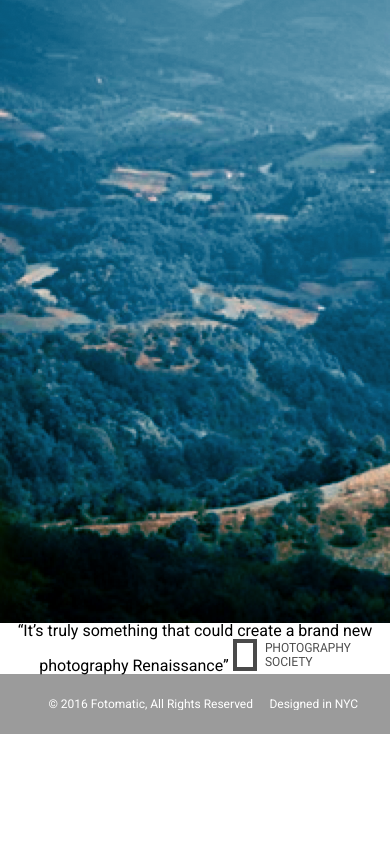
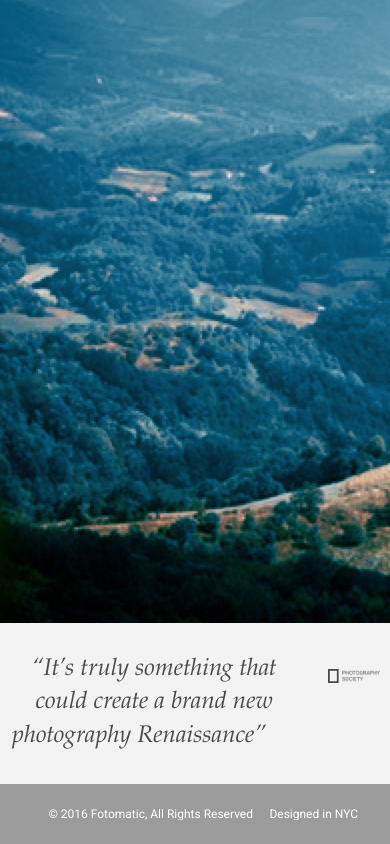
Before and after one commit to lkollanyi/FotoMatic, a plain HTML site: page index.html in a window 390 px wide. Shown: the part 3354-4198 px from the top of the page. Before the commit the page ends 4088 px from the top, so only its background shows below. Drawn offline with Linux system fonts and the light colour scheme; a web font is replaced by a local one.

Commit message:
Quotes: desktop width view initially OK
Added flexbox for positioning

```diff
--- a/index.html
+++ b/index.html
@@ -106,16 +106,22 @@
     </div>
 
     <!-- Quotes Section -->
-    <div id="quotes-section unchecked">
+    <div id="quotes-section">
       <div class="content center">
-        <span class="quote">“It’s truly something that could create a brand new photography Renaissance”</span>
-        <img class="quote-citation" src="./resources/images/photography-logo.png" />
+
+        <ul>
+
+          <li><span class="quote">“It’s truly something that could create a brand new photography Renaissance”</span></li>
+          <li><img class="quote-citation" src="./resources/images/photography-logo.png" /></li>
+
+        </ul>
       </div>
     </div>
 
     <!-- Footer -->
     <footer>
       <div class="content unchecked">
+
         <span class="copyright">© 2016  Fotomatic, All Rights Reserved</span>
         <span class="location">Designed in NYC</span>
       </div>
--- a/resources/css/style.css
+++ b/resources/css/style.css
@@ -439,14 +439,26 @@ header .mobile {
 
 #quotes-section {
   background-color: #f3f3f3;
+  width: 100%;
+  margin: 0;
 }
 
-#quotes-section content {
-  padding: 5rem 0;
+#quotes-section .content {
+  padding: 5rem 1rem;
+
 }
 
-#quotes-section quote {
+#quotes-section .content ul {
+  display: flex;
+  justify-content: center;
+}
+
+#quotes-section .content li .quote {
   padding-right: 1.875rem;
+}
+
+
+#quotes-section .quote {
   font-family: "Palatino", serif;
   font-size: 1.875rem;
   line-height: 1.1;
@@ -454,21 +466,22 @@ header .mobile {
   color: #4a4a4a;
 }
 
-#quotes-section quote-citation {
+#quotes-section .quote-citation {
   height: 1.875rem;
+  padding-left: 1.875rem;
 }
 
 @media only screen and (max-width: 760px) {
-  #quotes-section content {
+  #quotes-section .content {
     padding: 1.875rem .625rem;
   }
 
-  #quotes-section quote {
+  #quotes-section .quote {
     font-size: 1.5rem;
     line-height: 1.4;
   }
 
-  #quotes-section quote-citation {
+  #quotes-section .quote-citation {
     display: block;
     padding-top: 1rem;
     margin: auto;
```
